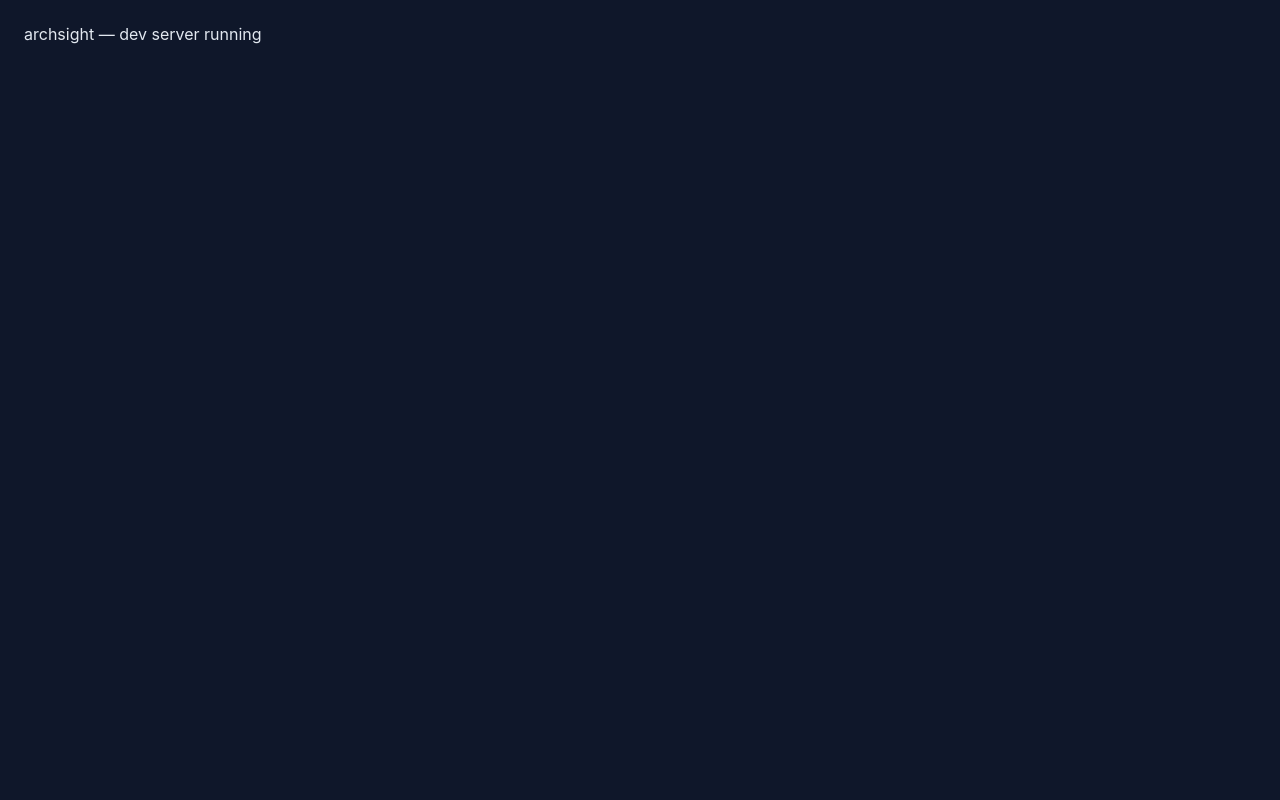
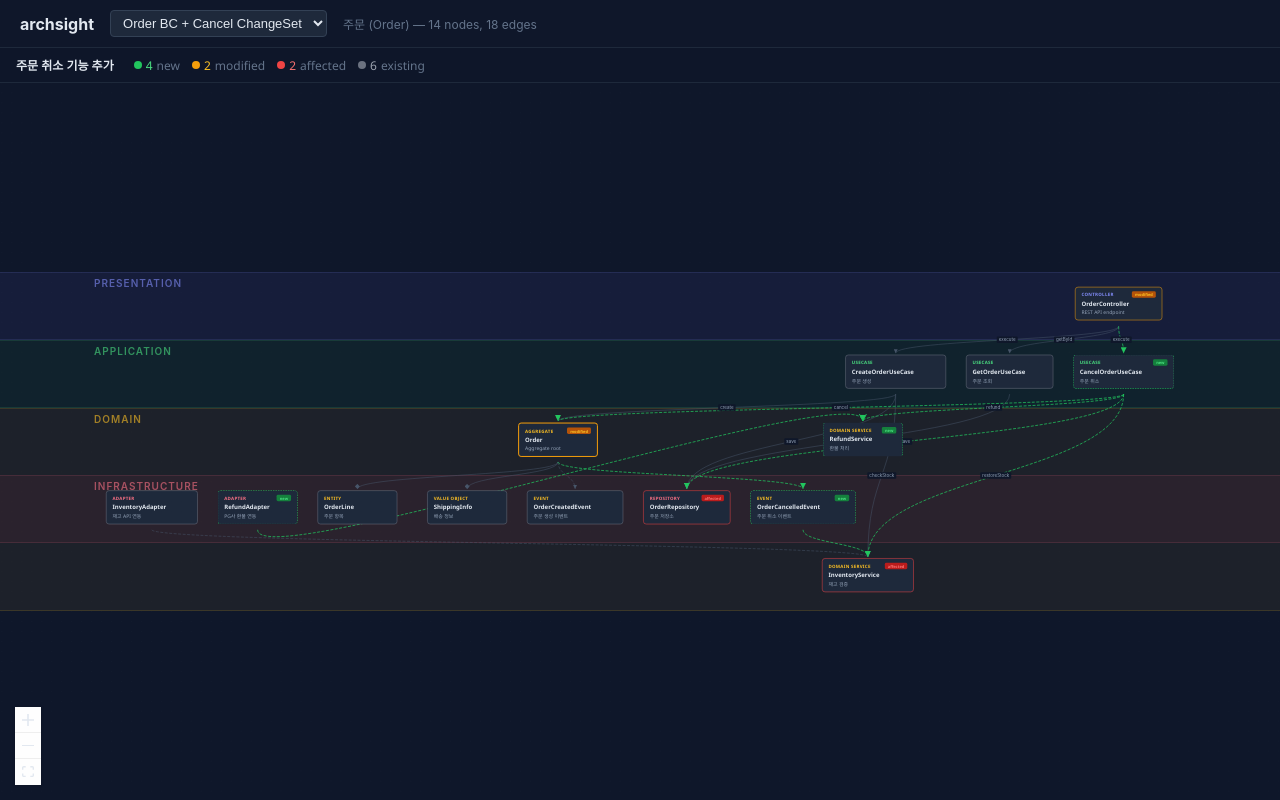
Before and after one commit to kitekjk/archsight, a React (Vite) app: page / in a window 1280 px wide. Built offline with nearby package versions, Linux system fonts and the light colour scheme.

Commit message:
feat: add dev entry point with dataset selector and SpecDiagram

```diff
--- a/src/App.tsx
+++ b/src/App.tsx
@@ -1,3 +1,58 @@
+// src/App.tsx
+import { useState, useMemo } from "react";
+import { resolveGraph } from "./core/resolve-graph";
+import { orderBoundedContext } from "./examples/order-bc-graph";
+import { cancelOrderChangeSet } from "./examples/cancel-order-changeset";
+import { lmsBoundedContext } from "./examples/lms-bc-graph";
+import { scmhubBoundedContext } from "./examples/scmhub-bc-graph";
+import { SpecDiagram } from "./components/SpecDiagram";
+
+const DATA_OPTIONS = [
+  { key: "order", label: "Order BC (base)" },
+  { key: "order-cancel", label: "Order BC + Cancel ChangeSet" },
+  { key: "lms", label: "LMS BC" },
+  { key: "scmhub", label: "SCM Hub BC" },
+] as const;
+
+type DataKey = (typeof DATA_OPTIONS)[number]["key"];
+
+function buildResolved(key: DataKey) {
+  switch (key) {
+    case "order":
+      return resolveGraph(orderBoundedContext);
+    case "order-cancel":
+      return resolveGraph(orderBoundedContext, cancelOrderChangeSet);
+    case "lms":
+      return resolveGraph(lmsBoundedContext);
+    case "scmhub":
+      return resolveGraph(scmhubBoundedContext);
+  }
+}
+
 export default function App() {
-  return <div style={{ padding: 24 }}>archsight — dev server running</div>;
+  const [selected, setSelected] = useState<DataKey>("order-cancel");
+  const resolved = useMemo(() => buildResolved(selected), [selected]);
+
+  return (
+    <div style={{ display: "flex", flexDirection: "column", width: "100%", height: "100%" }}>
+      <div style={{ display: "flex", alignItems: "center", gap: 16, padding: "10px 20px", background: "#0f172a", borderBottom: "1px solid #1e293b" }}>
+        <span style={{ fontSize: 16, fontWeight: 700, color: "#e2e8f0" }}>archsight</span>
+        <select
+          value={selected}
+          onChange={(e) => setSelected(e.target.value as DataKey)}
+          style={{ background: "#1e293b", color: "#e2e8f0", border: "1px solid #334155", borderRadius: 4, padding: "4px 8px", fontSize: 13 }}
+        >
+          {DATA_OPTIONS.map((opt) => (
+            <option key={opt.key} value={opt.key}>{opt.label}</option>
+          ))}
+        </select>
+        <span style={{ fontSize: 12, color: "#64748b" }}>
+          {resolved.context.name} — {resolved.nodes.length} nodes, {resolved.edges.length} edges
+        </span>
+      </div>
+      <div style={{ flex: 1 }}>
+        <SpecDiagram resolved={resolved} />
+      </div>
+    </div>
+  );
 }
```
